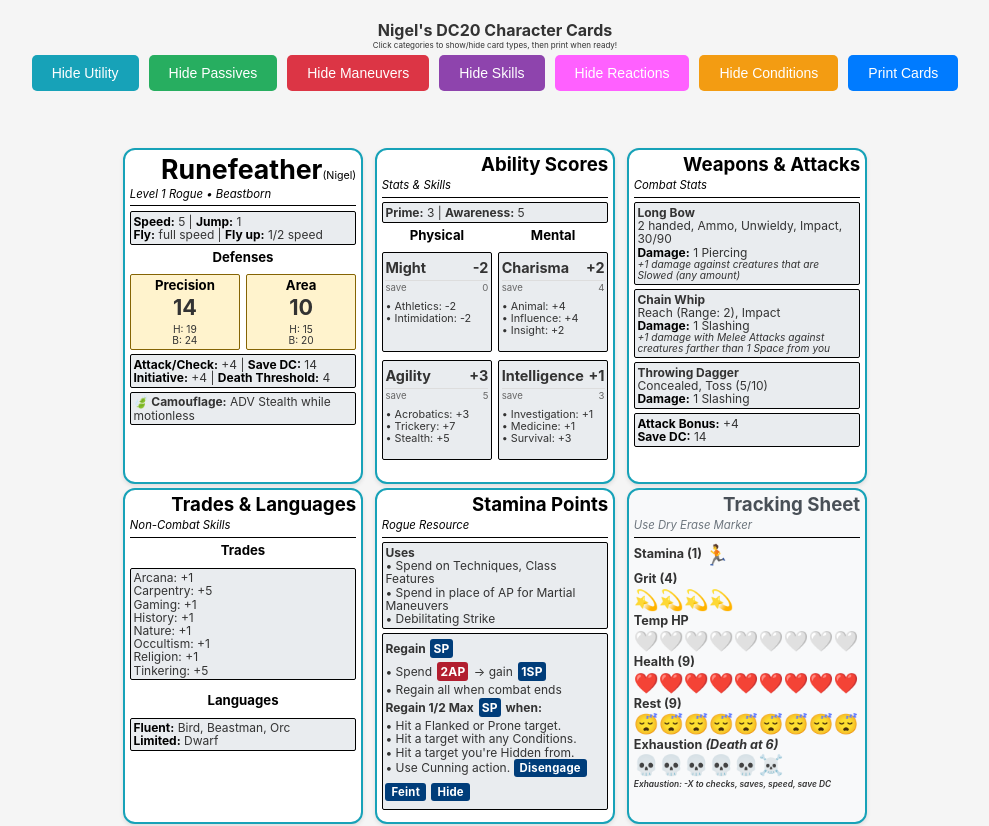
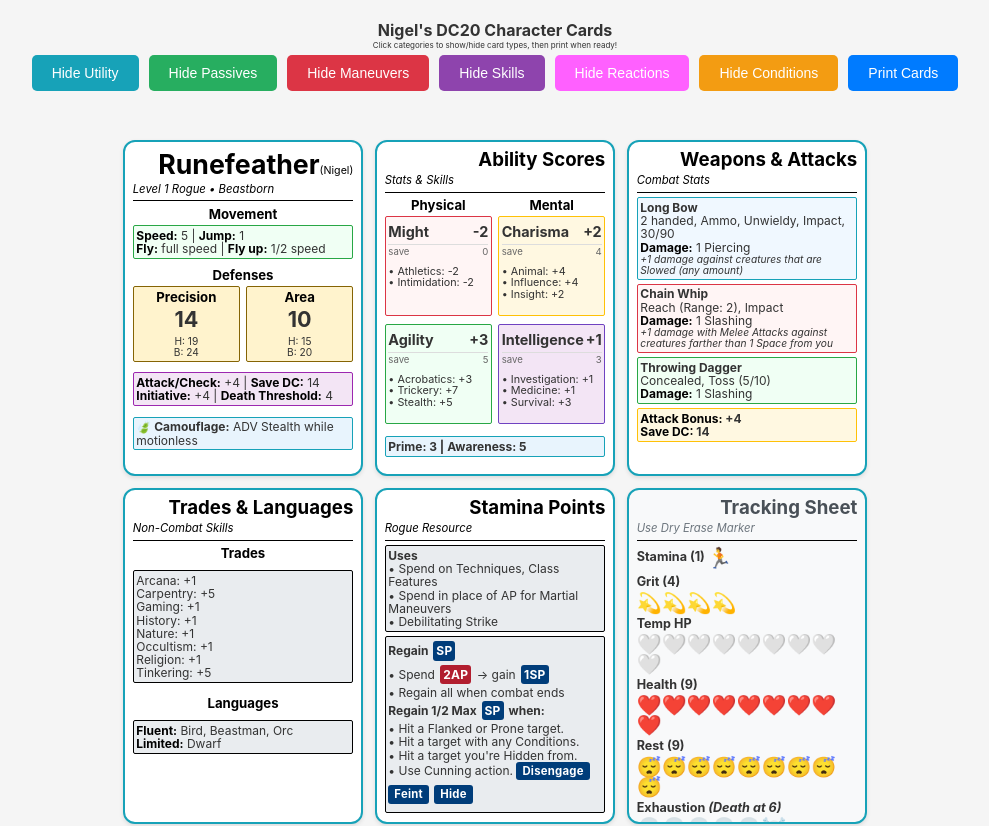
Before and after one commit to NigelThorne/dc20-cards, a React (Vite) app: page / in a window 1280 px wide. Shown: the top 826 px of the page, without its empty margins (145-1134 px from the left). Built offline with nearby package versions, Linux system fonts and the light colour scheme.

Commit message:
Refactor card styling and page break logic

```diff
--- a/src/App.tsx
+++ b/src/App.tsx
@@ -65,14 +65,9 @@ const App: React.FC = () => {
       const position = (index % 9) + 1; // 1-based position in groups of 9
       const marginClasses: string[] = [];
 
-      // First 3 cards in each group get top margin
-      if (position >= 1 && position <= 3) {
-        marginClasses.push("margin-top-group");
-      }
-
-      // Last 3 cards in each group get bottom margin
-      if (position >= 7 && position <= 9) {
-        marginClasses.push("margin-bottom-group");
+      // Every 9th card gets a page break for printing
+      if (position === 9) {
+        marginClasses.push("page-break-after");
       }
 
       return {
--- a/src/data/cards/utilityCards.ts
+++ b/src/data/cards/utilityCards.ts
@@ -8,7 +8,8 @@ export const utilityCards: CharacterCard[] = [
     category: "utility",
     tags: ["cover-card"],
     content: `
-      <div class="character-stats-box">
+      <div style="text-align: center;" class="ability-section-header">Movement</div>
+      <div class="character-stats-box character-movement-box">
         <div>
           <span class="stat-label">Speed:</span> 5 |
           <span class="stat-label">Jump:</span> 1
@@ -18,10 +19,10 @@ export const utilityCards: CharacterCard[] = [
           <span class="stat-label">Fly up:</span> 1/2 speed
         </div>
       </div>
-      <div style="text-align: center; margin-bottom: 8px;" class="ability-section-header">Defenses</div>
+      <div style="text-align: center; margin-top: 8px;" class="ability-section-header">Defenses</div>
       <div style="display: flex; gap: 6px;">
         <div style="flex: 1;">
-          <div class="character-stats-box defense-stats" style="text-align: center;">
+          <div class="character-stats-box defense-stats area-defense-box" style="text-align: center;">
             <div class="ability-section-header" style="margin-bottom: 4px;">Precision</div>
             <div style="font-size: 1.8em; font-weight: bold; margin: 4px 0;">14</div>
             <div style="font-size: 0.85em;">H: 19</div>
@@ -29,7 +30,7 @@ export const utilityCards: CharacterCard[] = [
           </div>
         </div>
         <div style="flex: 1;">
-          <div class="character-stats-box defense-stats" style="text-align: center;">
+          <div class="character-stats-box defense-stats precision-defense-box" style="text-align: center;">
             <div class="ability-section-header" style="margin-bottom: 4px;">Area</div>
             <div style="font-size: 1.8em; font-weight: bold; margin: 4px 0;">10</div>
             <div style="font-size: 0.85em;">H: 15</div>
@@ -37,7 +38,7 @@ export const utilityCards: CharacterCard[] = [
           </div>
         </div>
       </div>
-      <div class="character-stats-box">
+      <div class="character-stats-box character-combat-stats-box" style="margin-top: 6px;">
         <div>
           <span class="stat-label">Attack/Check:</span> +4 |
           <span class="stat-label">Save DC:</span> 14
@@ -47,7 +48,7 @@ export const utilityCards: CharacterCard[] = [
           <span class="stat-label">Death Threshold:</span> 4
         </div>
       </div>
-      <div class="character-stats-box">
+      <div class="character-stats-box character-traits-box" style="margin-top:11px;">
         <div><strong>🍃 Camouflage:</strong> ADV Stealth while motionless</div>
       </div>
     `,
@@ -58,15 +59,13 @@ export const utilityCards: CharacterCard[] = [
     subtitle: "Stats & Skills",
     category: "utility",
     content: `
-      <div class="character-stats-box">
-        <strong>Prime:</strong> 3 | <strong>Awareness:</strong> 5
-      </div>
+
 
       <div style="display: flex; gap: 6px;">
         <div style="flex: 1;">
-          <div class="ability-section-header" style="margin-bottom: 8px; text-align: center;">Physical</div>
+          <div class="ability-section-header" style="text-align: center;">Physical</div>
 
-          <div class="character-stats-box" style="margin-bottom: 8px; min-height: 100px;">
+          <div class="character-stats-box might-ability-box" style="margin-bottom: 8px; min-height: 100px;">
             <div style="display: flex; justify-content: space-between; align-items: center; border-bottom: 1px solid #ddd; padding: 4px 0;">
               <span style="font-size: 1.2em; font-weight: bold;">Might</span>
               <span style="font-size: 1.2em; font-weight: bold;">-2</span>
@@ -81,7 +80,7 @@ export const utilityCards: CharacterCard[] = [
             </div>
           </div>
 
-          <div class="character-stats-box" style="min-height: 100px;">
+          <div class="character-stats-box agility-ability-box" style="min-height: 100px;">
             <div style="display: flex; justify-content: space-between; align-items: center; border-bottom: 1px solid #ddd; padding: 4px 0;">
               <span style="font-size: 1.2em; font-weight: bold;">Agility</span>
               <span style="font-size: 1.2em; font-weight: bold;">+3</span>
@@ -99,9 +98,9 @@ export const utilityCards: CharacterCard[] = [
         </div>
 
         <div style="flex: 1;">
-          <div class="ability-section-header" style="margin-bottom: 8px; text-align: center;">Mental</div>
+          <div class="ability-section-header" style="text-align: center;">Mental</div>
 
-          <div class="character-stats-box" style="margin-bottom: 8px; min-height: 100px;">
+          <div class="character-stats-box charisma-ability-box" style="margin-bottom: 8px; min-height: 100px;">
             <div style="display: flex; justify-content: space-between; align-items: center; border-bottom: 1px solid #ddd; padding: 4px 0;">
               <span style="font-size: 1.2em; font-weight: bold;">Charisma</span>
               <span style="font-size: 1.2em; font-weight: bold;">+2</span>
@@ -117,7 +116,7 @@ export const utilityCards: CharacterCard[] = [
             </div>
           </div>
 
-          <div class="character-stats-box" style="min-height: 100px;">
+          <div class="character-stats-box intelligence-ability-box" style="min-height: 100px;">
             <div style="display: flex; justify-content: space-between; align-items: center; border-bottom: 1px solid #ddd; padding: 4px 0;">
               <span style="font-size: 1.2em; font-weight: bold;">Intelligence</span>
               <span style="font-size: 1.2em; font-weight: bold;">+1</span>
@@ -134,6 +133,10 @@ export const utilityCards: CharacterCard[] = [
           </div>
         </div>
       </div>
+
+      <div class="character-stats-box prime-awareness-box" style="margin-top: 8px">
+        <strong>Prime:</strong> 3 | <strong>Awareness:</strong> 5
+      </div>
     `,
   },
   {
@@ -142,7 +145,7 @@ export const utilityCards: CharacterCard[] = [
     subtitle: "Combat Stats",
     category: "utility",
     content: `
-      <div class="character-stats-box">
+      <div class="character-stats-box ranged-weapon-box">
         <div><strong>Long Bow</strong></div>
         <div>2 handed, Ammo, Unwieldy, Impact, 30/90</div>
         <div>
@@ -152,7 +155,7 @@ export const utilityCards: CharacterCard[] = [
           +1 damage against creatures that are Slowed (any amount)
         </div>
       </div>
-      <div class="character-stats-box">
+      <div class="character-stats-box melee-weapon-box">
         <div><strong>Chain Whip</strong></div>
         <div>Reach (Range: 2), Impact</div>
         <div>
@@ -162,14 +165,14 @@ export const utilityCards: CharacterCard[] = [
           +1 damage with Melee Attacks against creatures farther than 1 Space from you
         </div>
       </div>
-      <div class="character-stats-box">
+      <div class="character-stats-box thrown-weapon-box">
         <div><strong>Throwing Dagger</strong></div>
         <div>Concealed, Toss (5/10)</div>
         <div>
           <span class="stat-label">Damage:</span> 1 Slashing
         </div>
       </div>
-      <div class="character-stats-box">
+      <div class="character-stats-box attack-stats-box">
         <div>
           <span class="stat-label">Attack Bonus:</span> +4
         </div>
--- a/src/index.css
+++ b/src/index.css
@@ -36,7 +36,7 @@ body {
 @media print {
     @page {
         size: A4;
-        margin: 0.1in;
+        margin: 0.6in 0.1in 0.1in 0.1in;
     }
 
     .no-print {
@@ -163,25 +163,34 @@ body {
     display: grid;
     grid-template-columns: repeat(3, 2.5in);
     grid-template-rows: repeat(3, 3.5in);
-    gap: 0.05in;
+    gap: 0.125in;
     justify-content: center;
     align-content: start;
     margin: 0 auto;
-    padding: 0.1in;
-    max-width: 8.27in;
+    padding: 0.125in;
+    max-width: 8.5in;
 }
 
 @media screen {
     .card-grid {
         padding: 0.25in;
         gap: 0.125in;
+        margin: 0 auto;
+    }
+}
+
+@media print {
+    .card-grid {
+        gap: 0.125in;
+        padding: 0.125in;
+        margin: 0 auto;
     }
 }
 
 .card {
     background: white;
     border-radius: 0.125in;
-    padding: 0.035in;
+    padding: 0.06in;
     width: 2.5in;
     height: 3.5in;
     box-shadow: 0 2px 4px rgba(0, 0, 0, 0.1);
@@ -199,7 +208,7 @@ body {
 @media screen {
     .card {
         box-shadow: 0 2px 4px rgba(0, 0, 0, 0.1);
-        padding: 0.05in;
+        padding: 0.08in;
     }
 }
 
@@ -423,14 +432,6 @@ body {
     box-shadow: 0 4px 8px rgba(0, 0, 0, 0.15);
 }
 
-.card.margin-top-group {
-    margin-top: 8px;
-}
-
-.card.margin-bottom-group {
-    margin-bottom: 8px;
-}
-
 .character-stats-box {
     background: #e9ecef;
     border: 1pt solid #000;
@@ -499,7 +500,7 @@ body {
 
 .ability-section-header {
     font-weight: bold;
-    margin-bottom: 4px;
+    margin-bottom: 2px;
     color: #000;
     font-size: 1.1em;
 }
@@ -533,3 +534,138 @@ body {
     vertical-align: sub;
     margin-left: 2px;
 }
+
+/* Ability score colour classes for subtle enhancement */
+.physical-ability-box {
+    background: #f8f9fa;
+    border-color: #6c757d;
+}
+
+.mental-ability-box {
+    background: #f0f8ff;
+    border-color: #495057;
+}
+
+.might-ability-box {
+    background: #fff5f5;
+    border-color: #dc3545;
+}
+
+.agility-ability-box {
+    background: #f0fff4;
+    border-color: #28a745;
+}
+
+.charisma-ability-box {
+    background: #fff8e1;
+    border-color: #ffc107;
+}
+
+.intelligence-ability-box {
+    background: #f3e5f5;
+    border-color: #6f42c1;
+}
+
+.prime-awareness-box {
+    background: #e8f4fd;
+    border-color: #17a2b8;
+    font-weight: bold;
+}
+
+/* Section header colour classes */
+.physical-section-header {
+    color: #495057;
+    background: #f8f9fa;
+    padding: 4px 8px;
+    border-radius: 3px;
+    border: 1px solid #dee2e6;
+}
+
+.mental-section-header {
+    color: #495057;
+    background: #f0f8ff;
+    padding: 4px 8px;
+    border-radius: 3px;
+    border: 1px solid #cce7ff;
+}
+
+/* Weapon and attack colour classes */
+.ranged-weapon-box {
+    background: #f0f8ff;
+    border-color: #17a2b8;
+}
+
+.melee-weapon-box {
+    background: #fff5f5;
+    border-color: #dc3545;
+}
+
+.thrown-weapon-box {
+    background: #f0fff4;
+    border-color: #28a745;
+}
+
+.attack-stats-box {
+    background: #fff8e1;
+    border-color: #ffc107;
+    font-weight: bold;
+}
+
+/* Character summary colour classes */
+.character-movement-box {
+    background: #f0fff4;
+    border-color: #28a745;
+}
+
+.character-defenses-header {
+    color: #495057;
+    background: #fff5f5;
+    padding: 4px 8px;
+    border-radius: 3px;
+    border: 1px solid #ffcdd2;
+}
+
+.precision-defense-box {
+    background: #fff3e0;
+    border-color: #ff9800;
+}
+
+.area-defense-box {
+    background: #e8f5e8;
+    border-color: #4caf50;
+}
+
+.character-combat-stats-box {
+    background: #f3e5f5;
+    border-color: #9c27b0;
+}
+
+.character-traits-box {
+    background: #e8f4fd;
+    border-color: #17a2b8;
+}
+
+/* Page break logic for 9 cards per page */
+.page-break-after {
+    page-break-after: always;
+    break-after: page;
+}
+
+@media print {
+    .page-break-after {
+        page-break-after: always;
+        break-after: page;
+    }
+
+    /* Ensure cards don't break across pages */
+    .card {
+        page-break-inside: avoid;
+        break-inside: avoid;
+    }
+
+    /* Force new page after every 9th card */
+    .card:nth-child(9n) {
+        page-break-after: always;
+        break-after: page;
+    }
+}
```
